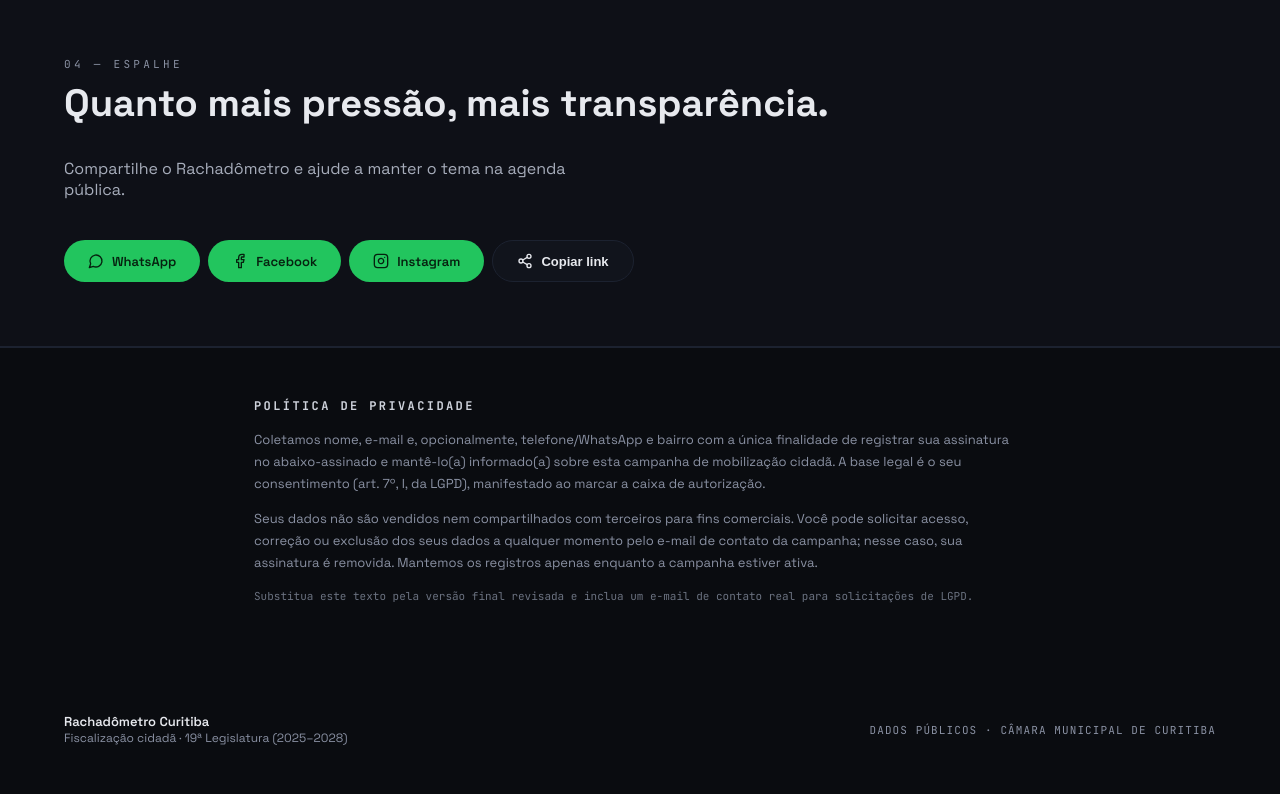
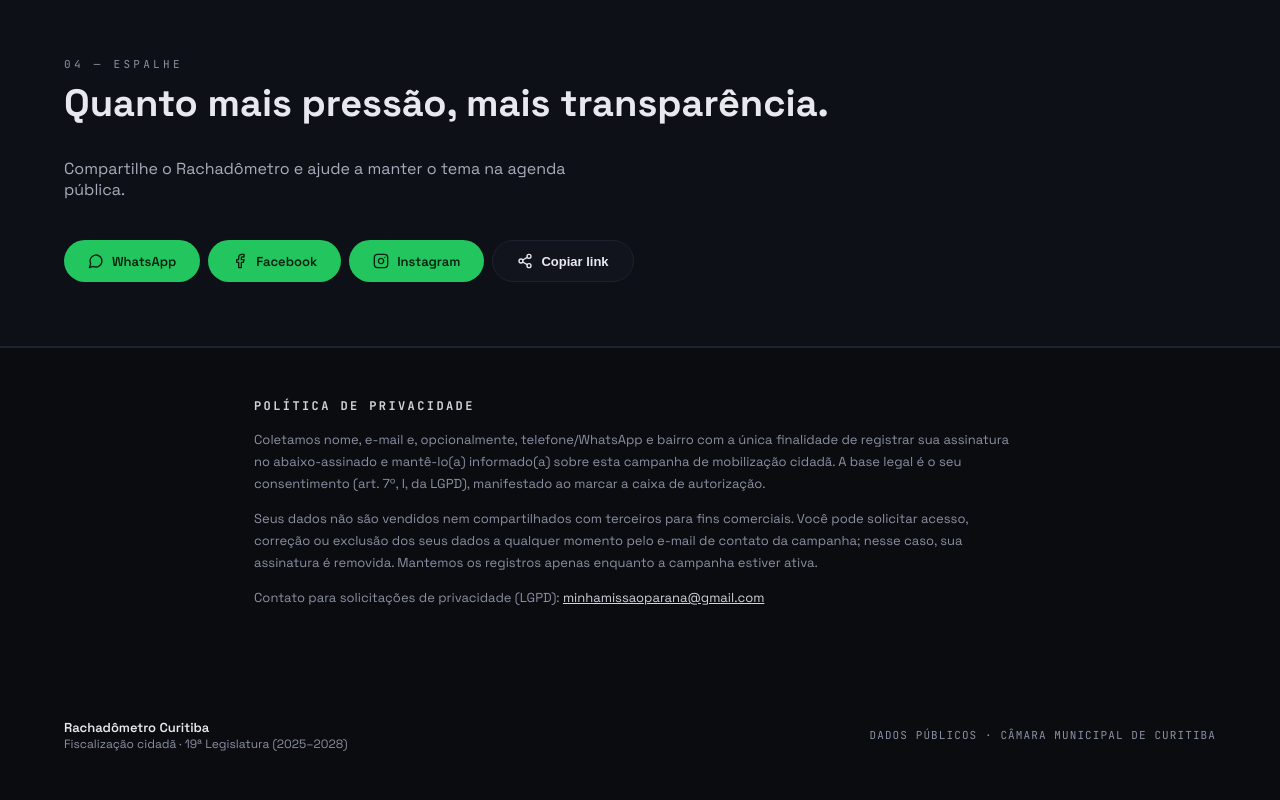
Before and after one commit to joaords98-ctrl/rachadometro-curitiba, a React (Vite) app: page / in a window 1280 px wide. Shown: the part 5274-6074 px from the top of the page. Built offline with nearby package versions, Linux system fonts and the light colour scheme; no server answers.

Commit message:
Update RachadometroCuritiba.jsx

```diff
--- a/src/RachadometroCuritiba.jsx
+++ b/src/RachadometroCuritiba.jsx
@@ -295,7 +295,7 @@ export default function RachadometroCuritiba() {
     indice <= 30 ? STATUS.refused.color : indice <= 70 ? STATUS["no-response"].color : STATUS.signed.color;
 
   const compartilharTexto = `Rachadômetro Curitiba: ${counts.signed} de ${total} vereadores assinaram o compromisso contra a rachadinha.`;
-  const url = "https://rachadometro-curitiba.lovable.app";
+  const url = "https://www.rachadometrocuritiba.com.br";
 
   const copiarLink = () => {
     navigator.clipboard?.writeText(url).then(() => {
@@ -753,8 +753,8 @@ export default function RachadometroCuritiba() {
             correção ou exclusão dos seus dados a qualquer momento pelo e-mail de contato da campanha; nesse caso, sua
             assinatura é removida. Mantemos os registros apenas enquanto a campanha estiver ativa.
           </p>
-          <p className="mono" style={{ marginTop: 10, fontSize: 11, color: "#6b7280" }}>
-            Substitua este texto pela versão final revisada e inclua um e-mail de contato real para solicitações de LGPD.
+          <p style={{ marginTop: 10 }}>
+            Contato para solicitações de privacidade (LGPD): <a href="mailto:minhamissaoparana@gmail.com" style={{ color: "#cfd3dc", textDecoration: "underline" }}>minhamissaoparana@gmail.com</a>
           </p>
         </div>
       </section>
```
